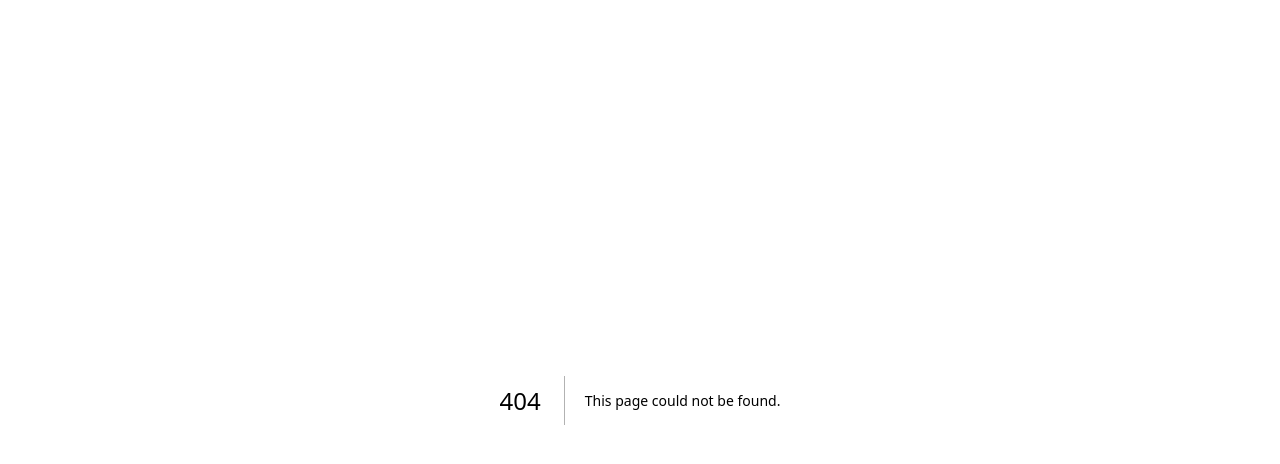
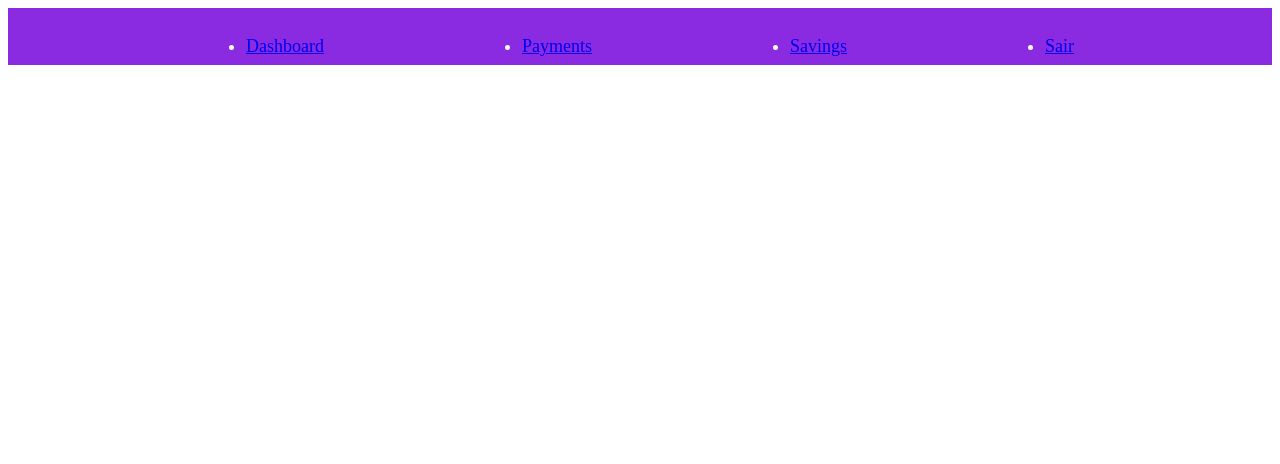
Before and after one commit to walisson27/React-Invest, a Next.js app: page /invest/navbar/Navbar in a window 1280 px wide. Before the commit this address had no page. Shown: the top 464 px of the page. Built offline with nearby package versions, Linux system fonts and the light colour scheme.

Commit message:
feat: dashboard navbar

```diff
--- a/src/pages/invest/dashboard/Dashboard.tsx
+++ b/src/pages/invest/dashboard/Dashboard.tsx
@@ -1,5 +1,8 @@
 import axios from "axios";
 import { useEffect, useState } from "react";
+import Navbar from "../navbar/Navbar";
+
+
 
 interface Moeda {
     id: string;
@@ -41,6 +44,7 @@ useEffect (() =>{
 
     return(
         <>
+        <Navbar/>
         <input type="text" name="buscar" value={buscar} onChange={(e)=>setBuscar(e.target.value)}/>
         <ul>
             {filtrados.map((item: any) => (
--- /dev/null
+++ b/src/pages/invest/navbar/Navbar.tsx
@@ -0,0 +1,28 @@
+import Link from "next/link"
+import "./navbar.css"
+
+
+
+
+
+const Navbar = () => {
+
+
+    return(
+        <>
+    <nav className="nav-invest">
+        <ul>
+          <li><Link href={"./dashboard/Dashboard"}>Dashboard</Link></li>
+          <li><Link href={"/payments"}>Payments</Link></li>
+          <li><Link href={"/savings"}>Savings</Link></li>
+          <li><Link href={"/invest/invest"}>Sair</Link></li>
+        </ul>
+    </nav>
+
+        </>
+    )
+}
+
+
+
+export default Navbar
--- /dev/null
+++ b/src/pages/invest/navbar/navbar.css
@@ -0,0 +1,19 @@
+.nav-invest{
+    width: 100%;
+    height: 47px;
+    padding-top: 10px;
+    background-color: blueviolet;
+}
+
+.nav-invest ul {
+    display: flex;
+    flex-direction: row;
+    justify-content: space-evenly;
+    color: white;
+    font-size:large;
+}
+
+.nav-invest li{
+  cursor: pointer;
+  color: white;
+}
```
